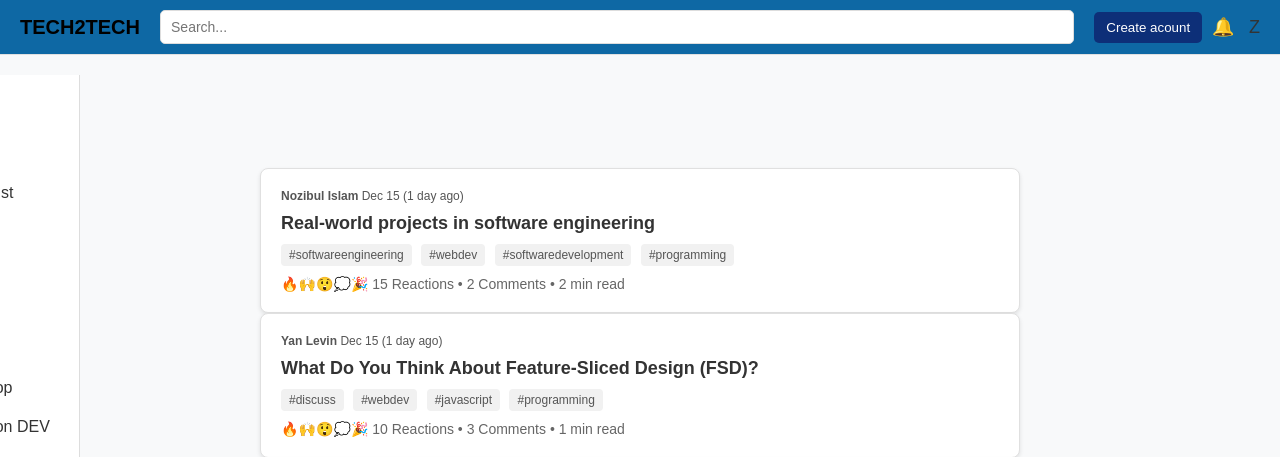
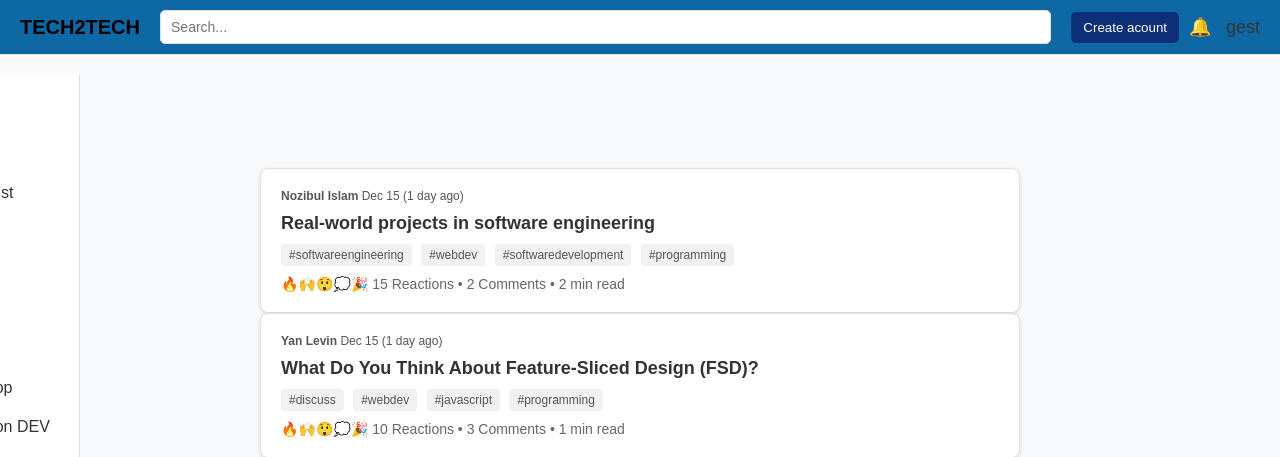
Before and after one commit to zakariyabentaleb/TECH2TECH, a PHP site: page / in a window 1280 px wide. Shown: the top 457 px of the page. Run offline with PHP 8.4, Linux system fonts and the light colour scheme.

Commit message:
fix my design

```diff
--- a/index.php
+++ b/index.php
@@ -13,7 +13,7 @@
         <a href="/login.php"><button class="create-post-btn">Create acount</button></a>
         <div class="icons">
             <span class="bell">🔔</span>
-            <span class="user-avatar">Z</span>
+            <span class="user-avatar">gest</span>
         </div>
     </header>
     <main>
```
